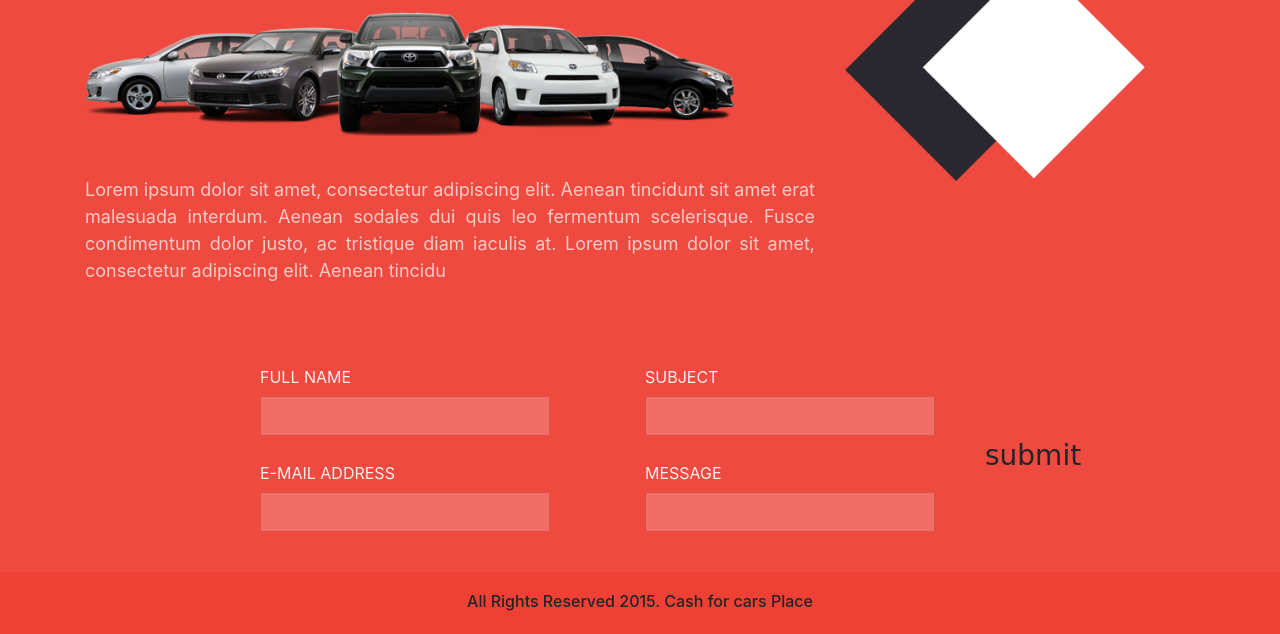
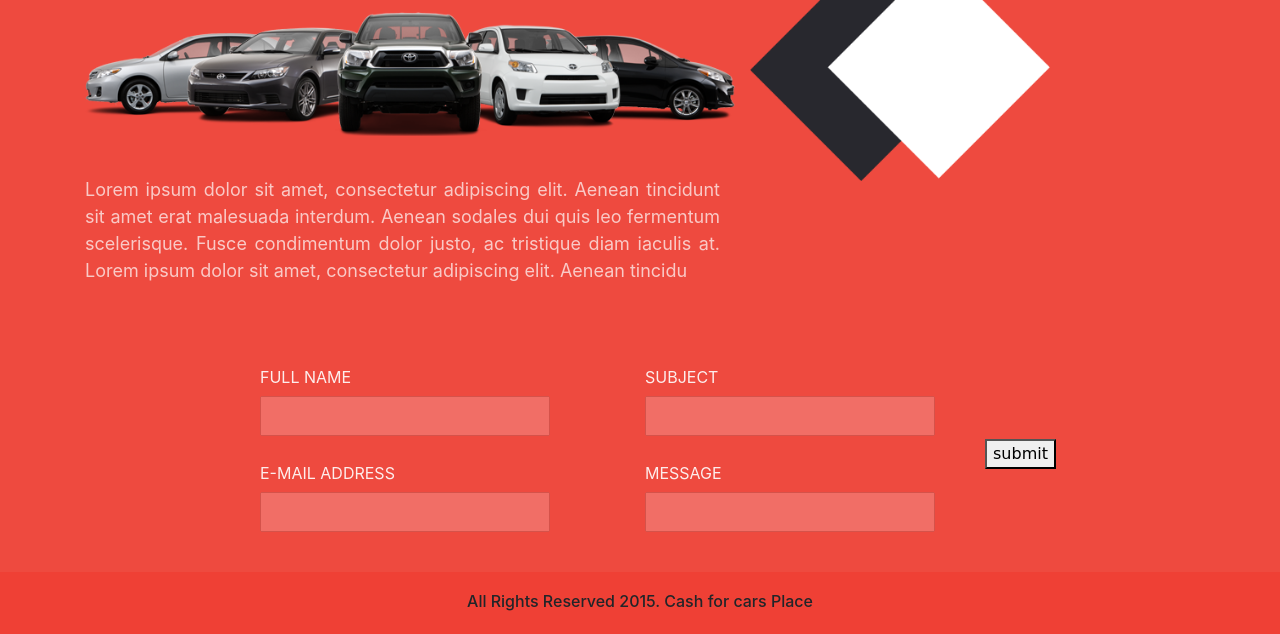
Before and after one commit to Mohammad-Minuddin/responsive_two, a plain HTML site: page contact.html in a window 1280 px wide. Shown: the part 198-832 px from the top of the page. Drawn offline with Linux system fonts and the light colour scheme.

Commit message:
Update contact.html

```diff
--- a/contact.html
+++ b/contact.html
@@ -29,12 +29,12 @@
     <section class="main">
         <div class="container">
             <div class="row">
-                <div class="main-one col-12 col-md-6 col-lg-8">
+                <div class="main-one col-12 col-md-6 col-lg-7">
                     <h2>CONTACT US</h2>
                     <img src="img/main-one.png" alt="">
                     <p>Lorem ipsum dolor sit amet, consectetur adipiscing elit. Aenean tincidunt sit amet erat malesuada interdum. Aenean sodales dui quis leo fermentum scelerisque. Fusce condimentum dolor justo, ac tristique diam iaculis at. Lorem ipsum dolor sit amet, consectetur adipiscing elit. Aenean tincidu</p>
                 </div>
-                <div class="main-two col-12 col-md-6 col-lg-4">
+                <div class="main-two col-12 col-md-6 col-lg-5">
                     <img src="img/main-two.png" alt="">
                 </div>
             </div>
@@ -43,20 +43,20 @@
     <section class="form">
         <div class="container">
             <div class="row">
-                <div class="form-one col-5 col-md-5 col-lg-5">
+                <div class="form-one col-12 col-lg-5 col-md-5 col-lg-5">
                     <label for="">FULL NAME</label>
                     <input type="text" class="form-text">
                     <label for="">E-MAIL ADDRESS</label>
                     <input type="email" class="form-text">
                 </div>
-                <div class="form-two col-5 col-md-5 col-lg-5">
+                <div class="form-two col-12 col-md-6 col-lg-5 col-md-5 col-lg-5">
                     <label for="">SUBJECT</label>
                     <input type="text" class="form-text">
                     <label for="">MESSAGE</label>
                     <input type="text" class="form-text">
                 </div>
-                <div class="form-three col-2 col-md-2 col-lg-2">
-                    <h3>submit</h3>
+                <div class="form-three col-12 col-md-6 col-lg-2 col-md-2 col-lg-2">
+                    <button>submit</button>
                 </div>
             </div>
         </div>
```
